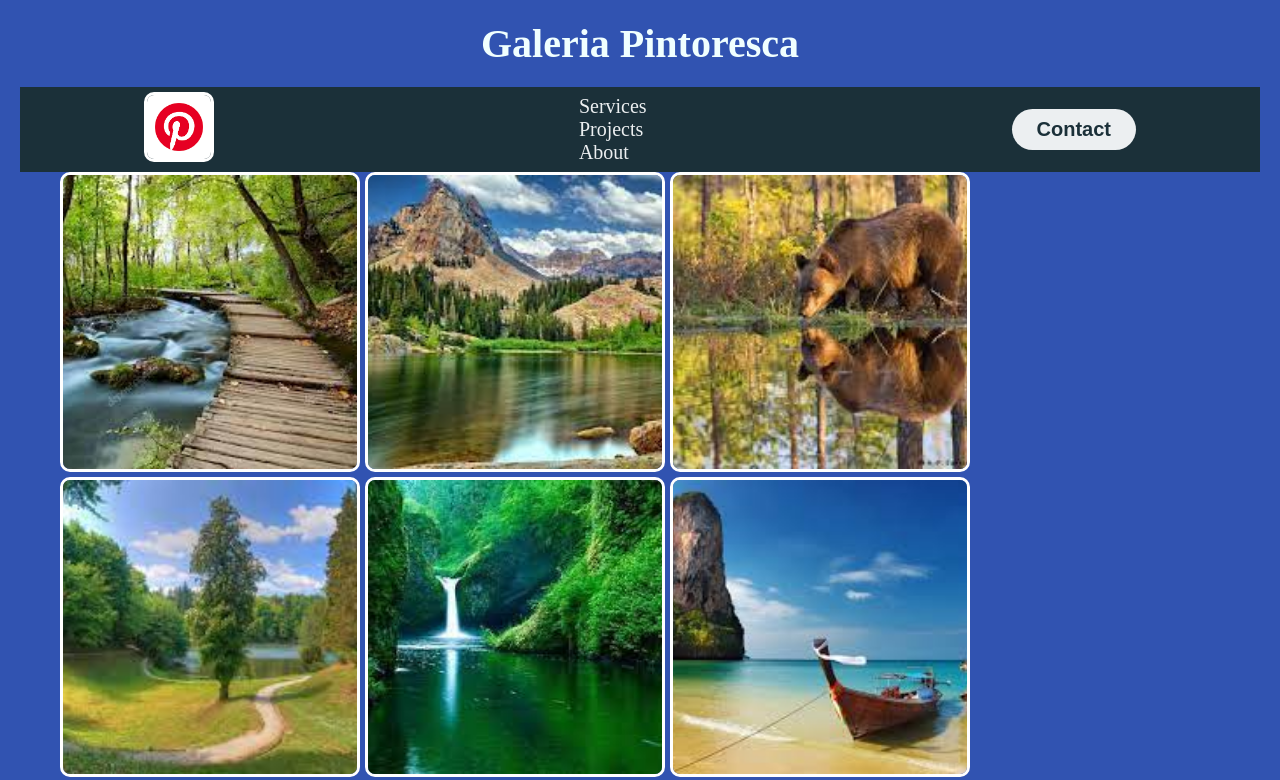
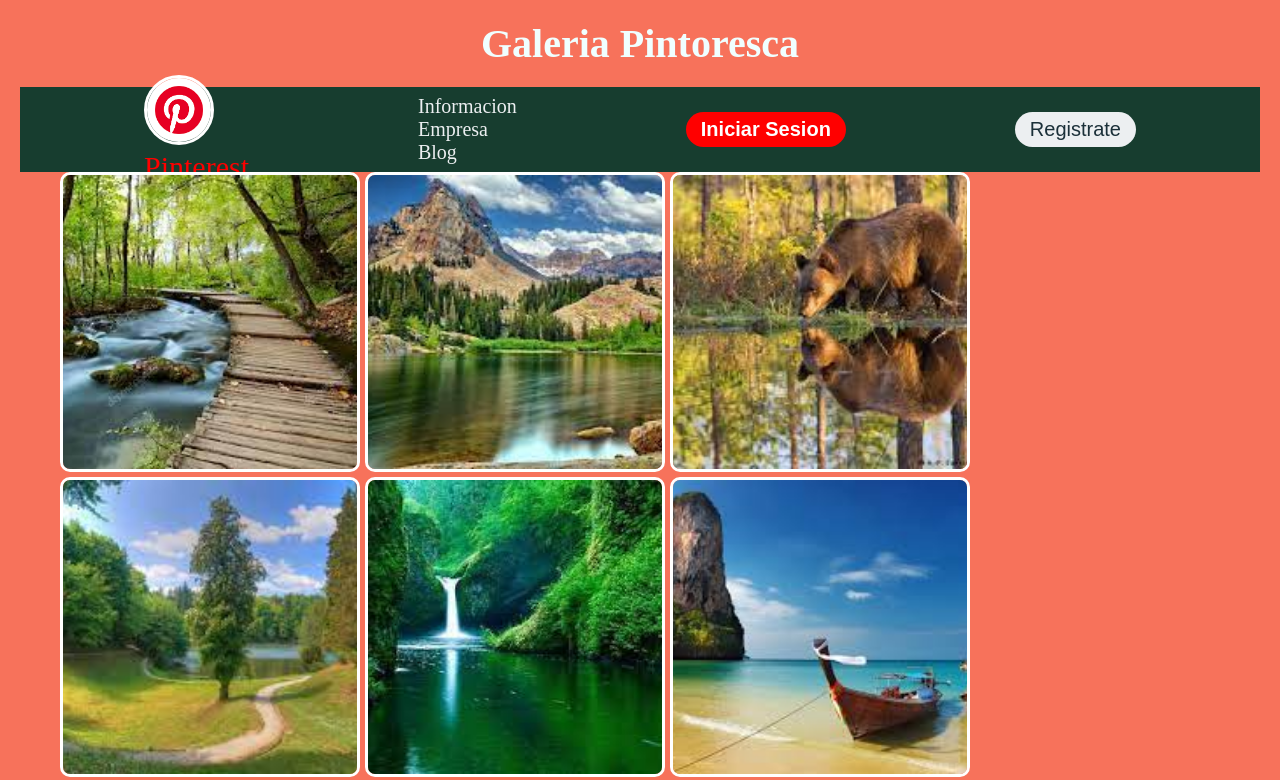
Before and after one commit to pedroarredondo/Proyecto_Pinterest, a plain HTML site: page index.html in a window 1280 px wide. Shown: the top 780 px of the page. Drawn offline with Linux system fonts and the light colour scheme.

Commit message:
se inicia cambios en html y css para mejorar proyecto

```diff
--- a/index.html
+++ b/index.html
@@ -16,15 +16,17 @@
     <div class="navegador">
       <div class="logo">
         <img src="./imagenes/pin1.png" alt="Logo de la marca" />
+        <p>Pinterest</p>
       </div>
       <nav>
         <ul class="nav-links">
-          <li><a href="#">Services</a></li>
-          <li><a href="#">Projects</a></li>
-          <li><a href="#">About</a></li>
+          <li><a href="#">Informacion</a></li>
+          <li><a href="#">Empresa</a></li>
+          <li><a href="#">Blog</a></li>
         </ul>
       </nav>
-      <a class="btn" href="#"><button>Contact</button></a>
+      <a class="btn2" href="#"><button class="boton_rojo">Iniciar Sesion</button></a>
+      <a class="btn" href="#"><button>Registrate</button></a>
     </div>
     <div class="contenedor">
       <div class="picture">
--- a/style.css
+++ b/style.css
@@ -5,7 +5,7 @@
     font-size: 20px;
 }
 body{
-    background-color: rgb(49, 83, 177);
+    background-color: rgb(247, 114, 91);
     margin: 1em;
     @media screen {
 
@@ -21,7 +21,7 @@ h1{
 }
 
 .navegador{
-    background-color: #1b3039;
+    background-color: rgb(23, 61, 47);
     display: flex;
     justify-content: space-between;
     align-items: center;
@@ -32,8 +32,14 @@ h1{
 .navegador .logo{
     cursor: pointer;
 }
+.navegador p{
+
+    color: red;
+    font-size: 1.5rem;
+}
 
 .navegador .logo img{
+    border-radius: 50px;
     height: 70px;
     width: auto;
     transition: all 0.3s;
@@ -57,19 +63,19 @@ h1{
 }
 
 .navegador .nav-links a{
-    font-size: 700;
+
     color: #eceff1;
     text-decoration: none;
 }
 
 .navegador .nav-links li a:hover{
-    color: #ffbc0e;
+    color: #7e5e0f;
 }
 
 .navegador .btn button{
-    font-weight: 700;
+    font-weight: 400;
     color: #1b3039;
-    padding: 9px 25px;
+    padding: 6px 15px;
     background: #eceff1;
     border: none;
     border-radius: 50px;
@@ -83,7 +89,22 @@ h1{
     transform: scale(1.1);
 }
 
+.navegador .btn2 button{
+    font-weight: 700;
+    color: white;
+    padding: 6px 15px;
+    background: red;
+    border: none;
+    border-radius: 50px;
+    cursor: pointer;
+    transition: all 0.3s ease 0s;
+}
 
+.navegador .btn2 button:hover{
+    background-color: #e2f1f8;
+    color: #1b3039;
+    transform: scale(1.1);
+}
 .contenedor .picture{
     margin-left: 2rem;
     margin-right: 2rem;
```
